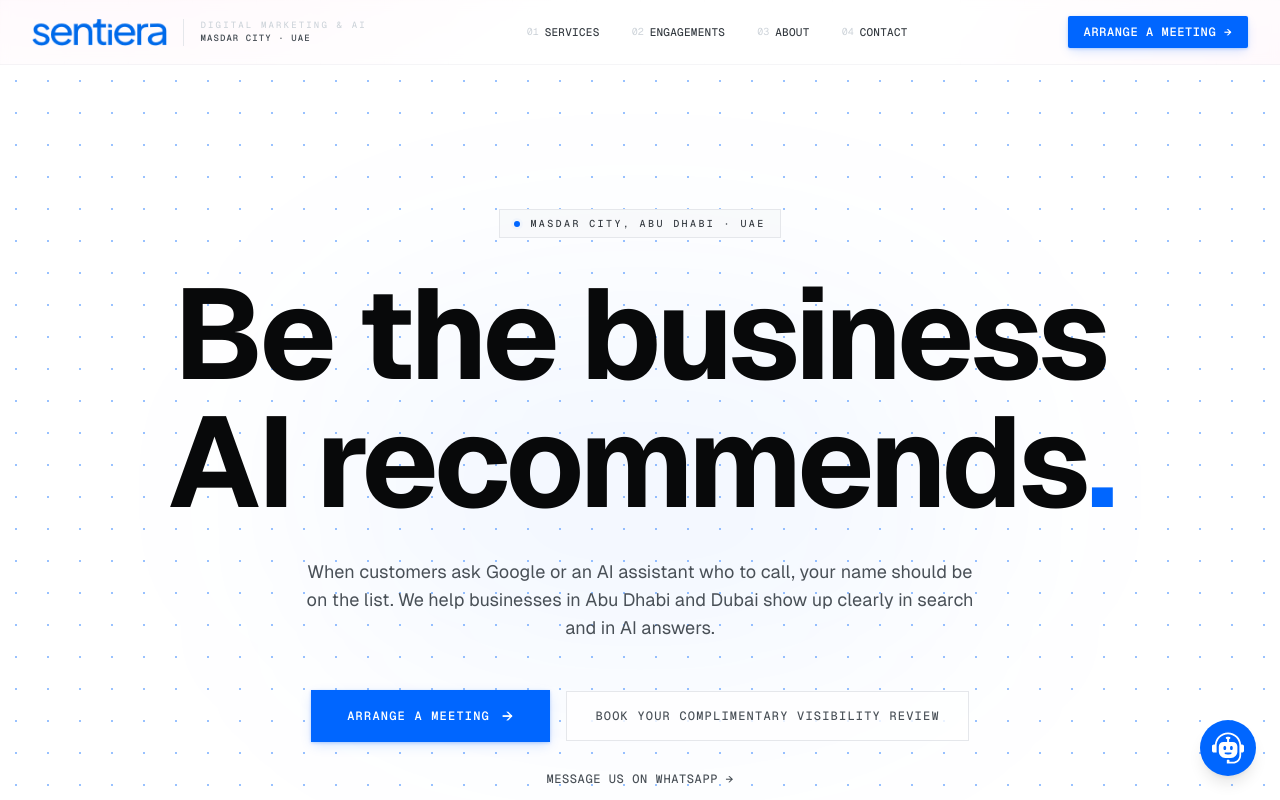
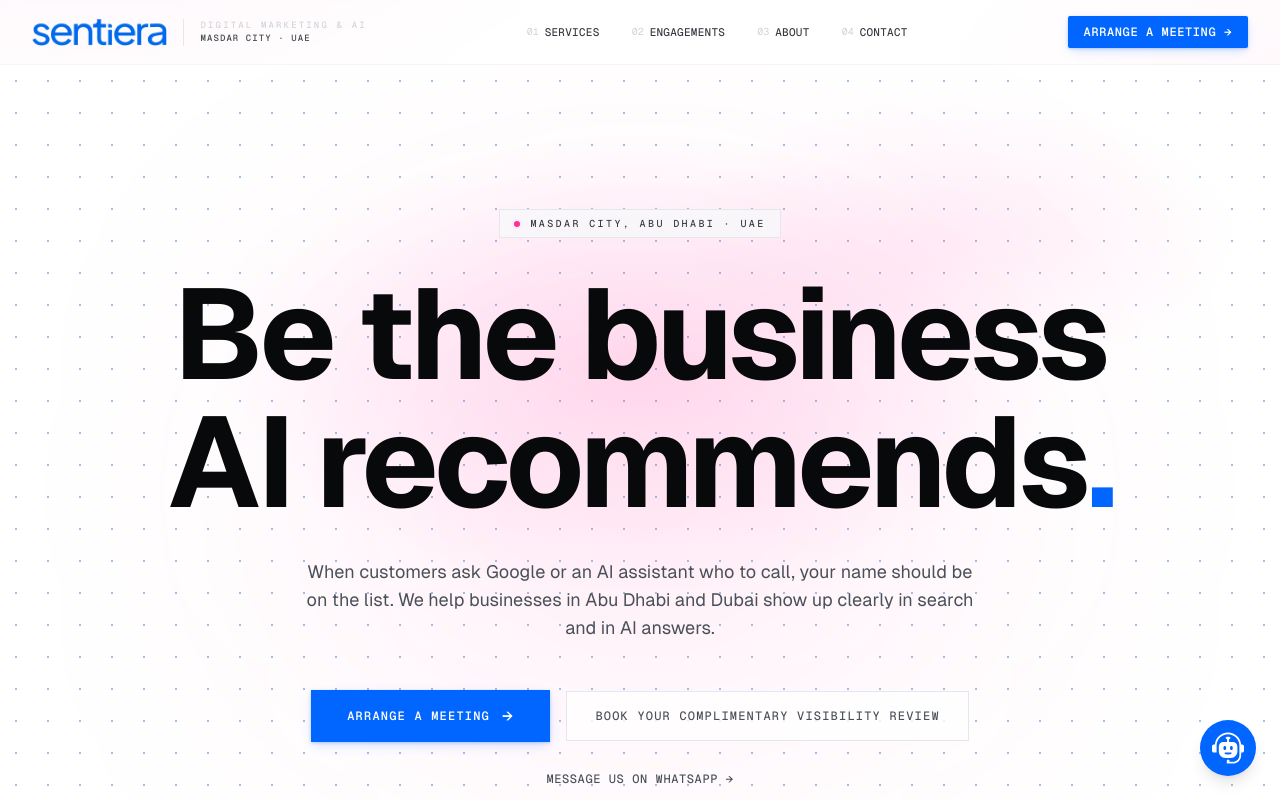
Before and after one commit to Acidtuner/sentiera, a Next.js app: page / in a window 1280 px wide. Shown: the top 800 px of the page. Built offline with nearby package versions, Linux system fonts and the light colour scheme.

Commit message:
Hero: pink glow on dot grid and soft accent glow on button hover

```diff
--- a/src/app/page.tsx
+++ b/src/app/page.tsx
@@ -123,7 +123,7 @@ export default function Home() {
           <h2 className="font-sans text-4xl sm:text-5xl font-bold tracking-tight-heading text-slate-950">Let&apos;s start with a conversation.</h2>
           <p className="mt-6 font-sans text-base sm:text-lg text-slate-700 leading-relaxed">Tell us where your business is today and where you&apos;d like it to be. We&apos;ll give you an honest view of where to begin.</p>
           <div className="mt-10">
-            <Link href="/contact" className="inline-flex items-center gap-2 rounded-sm bg-tech-blue px-8 py-4 font-mono text-xs font-semibold uppercase tracking-wider text-white shadow-tech-button transition-all duration-200 hover:bg-tech-blue-600">Arrange a meeting →</Link>
+            <Link href="/contact" className="inline-flex items-center gap-2 rounded-sm bg-tech-blue px-8 py-4 font-mono text-xs font-semibold uppercase tracking-wider text-white shadow-tech-button transition-all duration-200 hover:bg-tech-blue-600 hover:shadow-accent-glow">Arrange a meeting →</Link>
           </div>
         </div>
       </section>
--- a/src/components/Hero.tsx
+++ b/src/components/Hero.tsx
@@ -18,14 +18,22 @@ export default function Hero() {
   return (
     <section className="relative overflow-hidden bg-white pt-24 pb-20 sm:pt-32 sm:pb-28 lg:pt-36 lg:pb-32 border-b border-hairline">
       <div className="pointer-events-none absolute inset-0 z-0 opacity-40 [background-image:radial-gradient(#0066FF_0.75px,transparent_0.75px)] [background-size:32px_32px]" aria-hidden="true" />
-      <div className="pointer-events-none absolute top-1/2 left-1/2 -translate-x-1/2 -translate-y-1/2 w-[640px] h-[360px] bg-tech-blue/5 blur-[120px] rounded-full" aria-hidden="true" />
+      <div
+        className="pointer-events-none absolute inset-0 z-0"
+        aria-hidden="true"
+        style={{
+          backgroundImage:
+            "radial-gradient(ellipse 55% 45% at 50% 35%, rgba(255,46,156,0.14), transparent 60%), radial-gradient(ellipse 40% 30% at 75% 20%, rgba(255,46,156,0.08), transparent 55%)",
+        }}
+      />
+      <div className="pointer-events-none absolute top-1/2 left-1/2 -translate-x-1/2 -translate-y-1/2 w-[640px] h-[360px] bg-accent/10 blur-[140px] rounded-full" aria-hidden="true" />
 
       <div className="relative z-10 mx-auto max-w-7xl px-6 lg:px-8">
         <motion.div variants={containerVariants} initial="hidden" animate="visible" className="flex flex-col items-center text-center">
           <motion.div variants={itemVariants} className="inline-flex items-center gap-2.5 rounded-none border border-hairline bg-slate-50/80 px-3.5 py-1.5 backdrop-blur-xs mb-8">
             <span className="relative flex h-1.5 w-1.5">
-              <span className="absolute inline-flex h-full w-full animate-ping rounded-full bg-tech-blue opacity-75" />
-              <span className="relative inline-flex h-1.5 w-1.5 rounded-full bg-tech-blue" />
+              <span className="absolute inline-flex h-full w-full animate-ping rounded-full bg-accent opacity-75" />
+              <span className="relative inline-flex h-1.5 w-1.5 rounded-full bg-accent" />
             </span>
             <span className="font-mono text-[10px] font-medium uppercase tracking-widest-tag text-slate-700">MASDAR CITY, ABU DHABI · UAE</span>
           </motion.div>
@@ -39,11 +47,11 @@ export default function Hero() {
           </motion.p>
 
           <motion.div variants={itemVariants} className="mt-10 sm:mt-12 flex flex-col sm:flex-row items-center gap-4">
-            <Link href="/contact" className="group relative inline-flex items-center justify-center gap-3 rounded-none bg-tech-blue px-9 py-4 font-mono text-xs font-semibold uppercase tracking-widest text-white shadow-tech-button transition-all duration-200 hover:bg-tech-blue-600 active:scale-[0.99]">
+            <Link href="/contact" className="group relative inline-flex items-center justify-center gap-3 rounded-none bg-tech-blue px-9 py-4 font-mono text-xs font-semibold uppercase tracking-widest text-white shadow-tech-button transition-all duration-200 hover:bg-tech-blue-600 hover:shadow-accent-glow active:scale-[0.99]">
               <span>Arrange a meeting</span>
               <span className="font-sans text-sm transition-transform duration-200 group-hover:translate-x-1">→</span>
             </Link>
-            <Link href="/contact?intent=visibility-review" className="inline-flex items-center justify-center gap-2 rounded-none border border-hairline bg-white/80 px-7 py-4 font-mono text-xs font-medium uppercase tracking-widest text-slate-600 transition-colors hover:border-slate-400 hover:text-slate-950 backdrop-blur-xs">
+            <Link href="/contact?intent=visibility-review" className="inline-flex items-center justify-center gap-2 rounded-none border border-hairline bg-white/80 px-7 py-4 font-mono text-xs font-medium uppercase tracking-widest text-slate-600 transition-all duration-200 hover:border-accent/40 hover:text-slate-950 hover:shadow-accent-soft backdrop-blur-xs">
               <span>Book your Complimentary Visibility Review</span>
             </Link>
           </motion.div>
--- a/tailwind.config.js
+++ b/tailwind.config.js
@@ -73,6 +73,8 @@ module.exports = {
         "nav-scrolled": "0 1px 0 0 rgba(0, 0, 0, 0.05), 0 4px 16px -2px rgba(0, 0, 0, 0.02)",
         "tech-glow": "0 0 20px -2px rgba(0, 102, 255, 0.25)",
         "tech-button": "0 1px 3px 0 rgba(0, 102, 255, 0.25), 0 4px 12px -2px rgba(0, 102, 255, 0.2)",
+        "accent-glow": "0 0 0 1px rgba(255,46,156,0.25), 0 8px 28px -4px rgba(255,46,156,0.45)",
+        "accent-soft": "0 0 0 1px rgba(255,46,156,0.15), 0 6px 20px -6px rgba(255,46,156,0.28)",
       },
       backgroundImage: {
         "grid-pattern": "radial-gradient(circle, #E5E7EB 1px, transparent 1px)",
```
